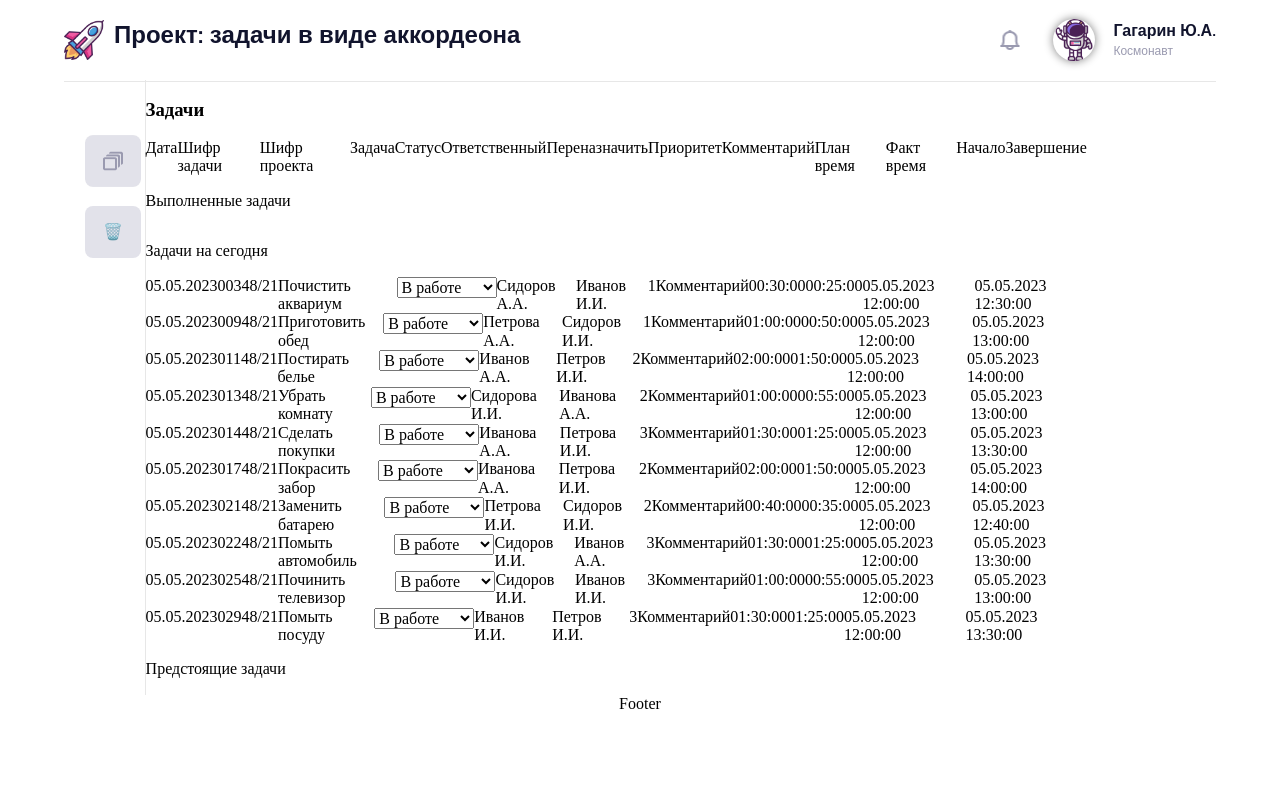
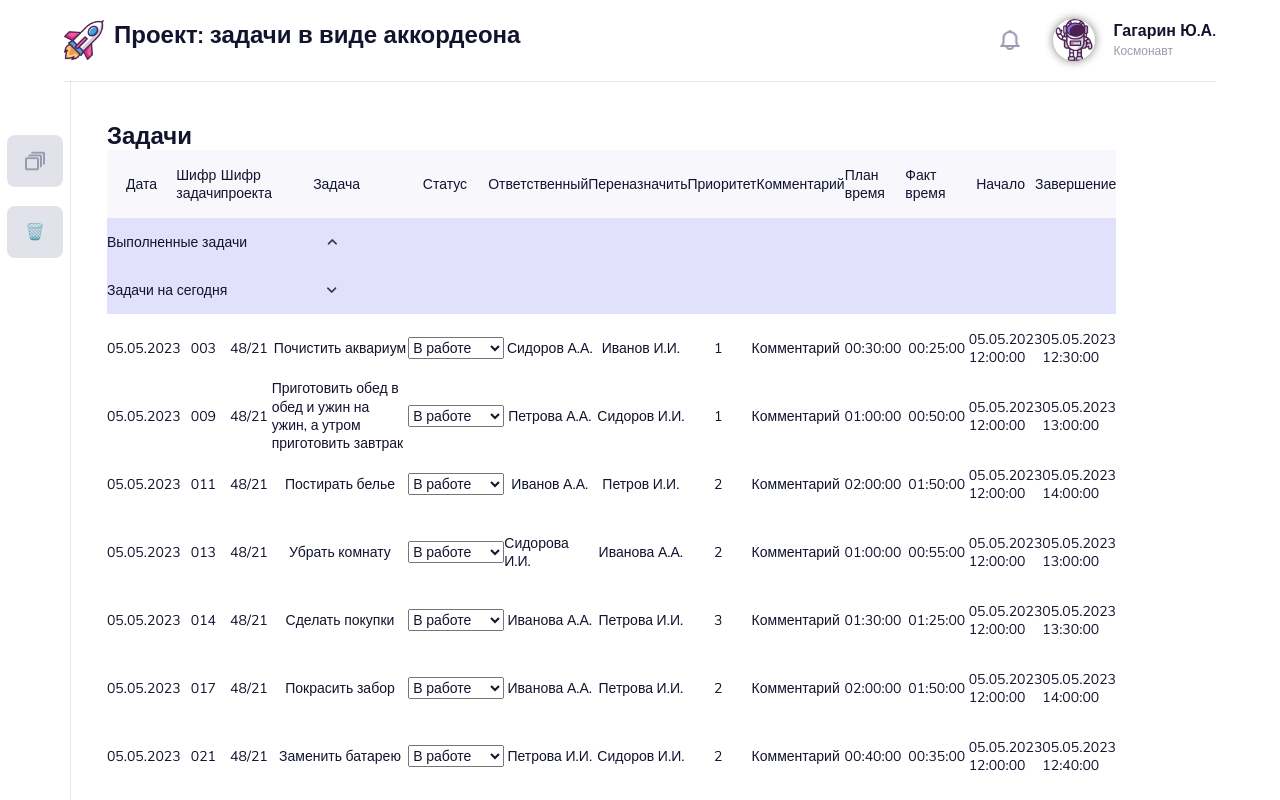
Before and after one commit to Sibusky/tasks-accordion, a React (Create React App) app: page / in a window 1280 px wide. Shown: the top 800 px of the page. Built offline with nearby package versions, Linux system fonts and the light colour scheme; the HTML template or start-up script is replaced by a standard one.

Commit message:
feat: add TaskSubtitle styles

```diff
--- a/src/App.css
+++ b/src/App.css
@@ -41,25 +41,17 @@
   line-height: 28.8px;
 }
 
-/* .section {
-  display: flex;
-  flex-direction: column;
-  justify-content: flex-start;
-  align-items: center;
-  width: 100%;
-  margin: 0;
-  padding: 0;
+.h3 {
+  font-weight: 700;
+  font-size: 24px;
+  line-height: 28.8px;
 }
 
-.section__container {
-  display: flex;
-  flex-direction: column;
-  justify-content: flex-start;
-  align-items: center;
-  margin: 0;
-  padding: 20px 0 20px 0;
-  max-width: 1540px;
-} */
+.h4 {
+  font-weight: 400;
+  font-size: 14px;
+  line-height: 20px;
+}
 
 @media screen and (max-width: 1600px) {
   .section__container {
--- a/src/components/Row/Row.css
+++ b/src/components/Row/Row.css
@@ -1,10 +1,67 @@
 .row-template {
-    display: flex;
-  }
+  display: flex;
+  justify-content: space-between;
+  align-items: center;
+  height: 68px;
+}
 
+.row-selected {
+  background-color: #71FACA;
+}
 
+.cell {
+  display: flex;
+  justify-content: center;
+  align-items: center;
+}
 
+.date {
+  width: 8%;
+}
 
-  .row-selected {
-    border: 1px solid red
-  }
+.task-code {
+  width: 5%;
+}
+
+.project-code {
+  width: 5%;
+}
+
+.task {
+  width: 15%;
+}
+
+.status {
+  width: 10%;
+}
+
+.responsible {
+  width: 10%;
+}
+
+.shift {
+  width: 10%;
+}
+
+.priority {
+  width: 7%;
+}
+
+.comment {
+  width: 10%;
+}
+.time-planned {
+  width: 7%;
+}
+
+.time-fact {
+  width: 7%;
+}
+
+.start {
+  width: 8%;
+}
+
+.finish {
+  width: 8%;
+}
--- a/src/components/Row/Row.jsx
+++ b/src/components/Row/Row.jsx
@@ -31,19 +31,29 @@ export default function Row({
     <div
       className={`row-template ${
         selectedRow === id && type === 'table-row' ? 'row-selected' : ''
-      }`}
+      } ${type === 'table-row' ? 'button' : ''}`}
       onClick={() => handleClick(id)}
     >
-      <div className='date'>{date}</div>
-      <div className='task-code'>{taskCode}</div>
-      <div className='project-code'>{projectCode}</div>
-      <div className='task'>{task}</div>
+      <div className='cell date'>
+        <p className='text'>{date}</p>
+      </div>
+      <div className='cell task-code'>
+        <p className='text'>{taskCode}</p>
+      </div>
+      <div className='cell project-code'>
+        <p className='text'>{projectCode}</p>
+      </div>
+      <div className='cell task'>
+        <p className='text'>{task}</p>
+      </div>
       {type === 'table-header' ? (
-        <div className='status'>{status}</div>
+        <div className='cell status'>
+          <p className='text'>{status}</p>
+        </div>
       ) : (
-        <div className='status'>
+        <div className='cell status'>
           <select
-            className='select'
+            className='select text'
             value={select}
             onChange={(e) => handleChangStatus(e)}
           >
@@ -55,14 +65,30 @@ export default function Row({
           </select>
         </div>
       )}
-      <div className='responsible'>{responsible}</div>
-      <div className='shift'>{shift}</div>
-      <div className='priority'>{priority}</div>
-      <div className='comment'>{comment}</div>
-      <div className='time-planned'>{timePlanned}</div>
-      <div className='time-fact'>{timeFact}</div>
-      <div className='start'>{start}</div>
-      <div className='finish'>{finish}</div>
+      <div className='cell responsible'>
+        <p className='text'>{responsible}</p>
+      </div>
+      <div className='cell shift'>
+        <p className='text'>{shift}</p>
+      </div>
+      <div className='cell priority'>
+        <p className='text'>{priority}</p>
+      </div>
+      <div className='cell comment'>
+        <p className='text'>{comment}</p>
+      </div>
+      <div className='cell time-planned'>
+        <p className='text'>{timePlanned}</p>
+      </div>
+      <div className='cell time-fact'>
+        <p className='text'>{timeFact}</p>
+      </div>
+      <div className='cell start'>
+        <p className='text'>{start}</p>
+      </div>
+      <div className='cell finish'>
+        <p className='text'>{finish}</p>
+      </div>
     </div>
   );
 }
--- a/src/components/TaskTable/TaskTable.css
+++ b/src/components/TaskTable/TaskTable.css
@@ -1,8 +1,28 @@
 .table {
-
-    border-left: 1px solid rgb(231, 231, 231);
+  width: calc(100% - 70px);
+  border-left: 1px solid rgb(231, 231, 231);
 }
 
 .table__container {
+  display: flex;
+  flex-direction: column;
+  justify-content: flex-start;
+  width: 100%;
+  margin: 0;
+  padding: 41px 36px;
+  box-sizing: border-box;
+}
+
+.table-header {
+  width: 100%;
+  background-color: #f7f7fc;
+}
+
+.tasks {
+    width: 100%;
+}
+
+.rows {
+    width: 100%;
 
 }
--- a/src/components/TaskTable/TaskTable.jsx
+++ b/src/components/TaskTable/TaskTable.jsx
@@ -16,8 +16,8 @@ export default function TaskTable({
 }) {
   return (
     <section className='table'>
-      <div className='table__section'>
-        <h3 className='table__title h3'>Задачи</h3>
+      <div className='table__container'>
+        <h3 className='table__title text h3'>Задачи</h3>
         <div className='table-header'>
           <Row
             type='table-header'
@@ -38,9 +38,10 @@ export default function TaskTable({
           />
         </div>
 
-        <div className='done-tasks'>
+        <div className='done-tasks tasks'>
           <TaskSubtitle
             tasksId={'done'}
+            activeTasks={activeTasks}
             setActiveTasks={setActiveTasks}
             subtitle='Выполненные задачи'
           />
@@ -70,9 +71,10 @@ export default function TaskTable({
           </div>
         </div>
 
-        <div className='todays-tasks'>
+        <div className='todays-tasks tasks'>
           <TaskSubtitle
             tasksId={'today'}
+            activeTasks={activeTasks}
             setActiveTasks={setActiveTasks}
             subtitle='Задачи на сегодня'
           />
@@ -102,9 +104,10 @@ export default function TaskTable({
           </div>
         </div>
 
-        <div className='future-tasks'>
+        <div className='future-tasks tasks'>
           <TaskSubtitle
             tasksId={'future'}
+            activeTasks={activeTasks}
             setActiveTasks={setActiveTasks}
             subtitle='Предстоящие задачи'
           />
--- a/src/components/TasksSubtitle/TaskSubtitle.jsx
+++ b/src/components/TasksSubtitle/TaskSubtitle.jsx
@@ -2,15 +2,28 @@ import React from 'react';
 
 import './TasksSubtitle.css';
 
-export default function TaskSubtitle({ tasksId, setActiveTasks, subtitle }) {
-  function handleClick(e) {
+export default function TaskSubtitle({
+  tasksId,
+  activeTasks,
+  setActiveTasks,
+  subtitle,
+}) {
+  function handleClick() {
     setActiveTasks(tasksId);
   }
 
   return (
-    <div className='tasks-subtitle' data-id={tasksId} onClick={handleClick}>
-      <p className='tasks-subtitle__text'>{subtitle}</p>
-      <div className='tasks-subtitle__arrow'></div>
+    <div
+      className='tasks-subtitle button'
+      data-id={tasksId}
+      onClick={handleClick}
+    >
+      <h4 className='tasks-subtitle__text text h4'>{subtitle}</h4>
+      {activeTasks === tasksId ? (
+        <div className='tasks-subtitle__arrow'></div>
+      ) : (
+        <div className='tasks-subtitle__arrow tasks-subtitle__arrow-rotated'></div>
+      )}
     </div>
   );
 }
--- a/src/components/TasksSubtitle/TasksSubtitle.css
+++ b/src/components/TasksSubtitle/TasksSubtitle.css
@@ -0,0 +1,28 @@
+.tasks-subtitle {
+  display: flex;
+  justify-content: flex-start;
+  align-items: center;
+  height: 48px;
+  background-color: #E1E1FB;
+}
+
+.tasks-subtitle__text {
+  width: 212px;
+  margin: 0 8px 0 0;
+}
+
+.tasks-subtitle__arrow {
+  background-image: url('../../images/arrow-down.png');
+  width: 10px;
+  height: 6px;
+  background-position: center;
+  background-size: cover;
+  padding: 0;
+  margin: 0;
+  transform: rotate(0);
+  transition: transform 0.3s ease-in-out;
+}
+
+.tasks-subtitle__arrow-rotated {
+  transform: rotate(-180deg);
+}
--- a/src/utils/tasks.js
+++ b/src/utils/tasks.js
@@ -5,7 +5,7 @@ export const tasks = [
     date: '05.05.2023',
     taskCode: '001',
     projectCode: '48/21',
-    task: 'Щекотить кота',
+    task: 'Щекотить кота пока он не заговорит',
     status: ['Выполнена', 'На паузе', 'В работе'],
     responsible: 'Иванов А.А.',
     shift: 'Петров И.И.',
@@ -141,7 +141,7 @@ export const tasks = [
     date: '05.05.2023',
     taskCode: '009',
     projectCode: '48/21',
-    task: 'Приготовить обед',
+    task: 'Приготовить обед в обед и ужин на ужин, а утром приготовить завтрак',
     status: ['Выполнена', 'На паузе', 'В работе'],
     responsible: 'Петрова А.А.',
     shift: 'Сидоров И.И.',
```
Also changed, not shown: src/images/arrow-down.png (added), src/images/arrow-up.png (added).
